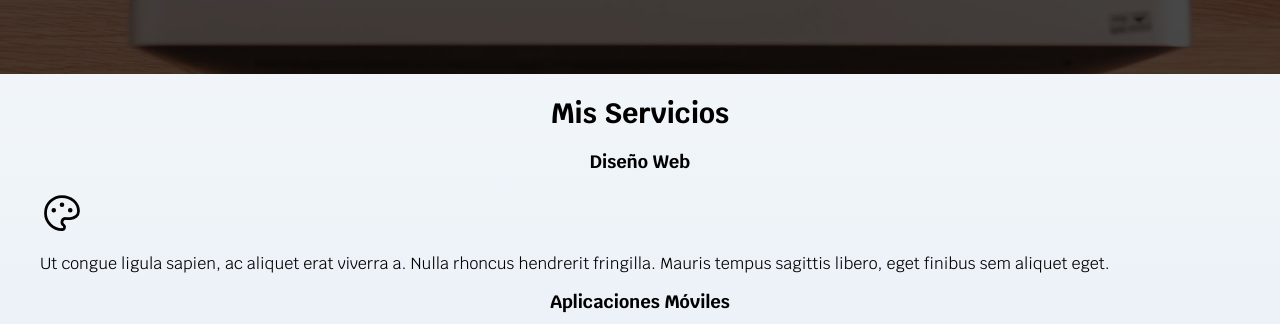
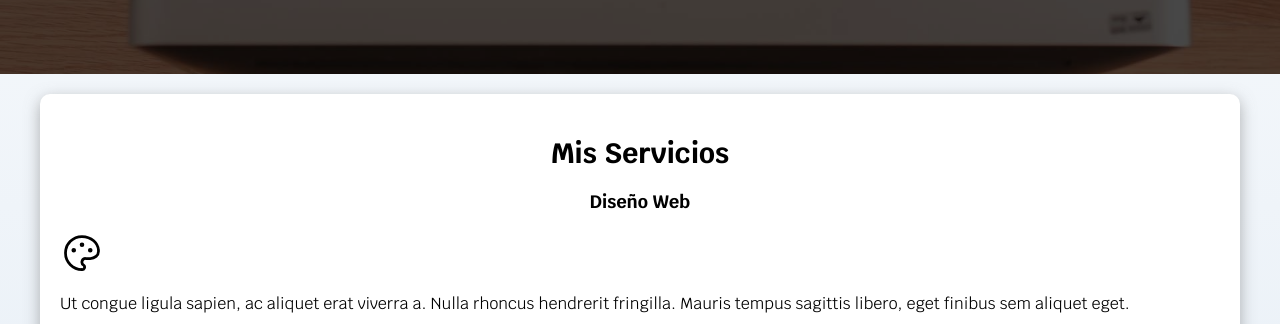
Before and after one commit to oscardenas17/dise-oHtmlCss, a plain HTML site: page index.html in a window 1280 px wide. Shown: the part 514-838 px from the top of the page. Drawn offline with Linux system fonts and the light colour scheme.

Commit message:
Sombra con CSS

```diff
--- a/css/style.css
+++ b/css/style.css
@@ -58,6 +58,12 @@ h3{
    }
 
 }
+.sombra{
+   box-shadow: 0px 5px 15px 0px rgba(112, 112, 112, 0.54);
+   background-color: var(--blanco);
+   padding: 2rem;
+   border-radius: 1rem;
+}
 
 
 
@@ -99,6 +105,7 @@ h3{
     background-size: cover;
     height: 450px;
     position: relative;
+    margin-bottom: 2rem;
 }
 .contenido-hero{
     position: absolute;
```
